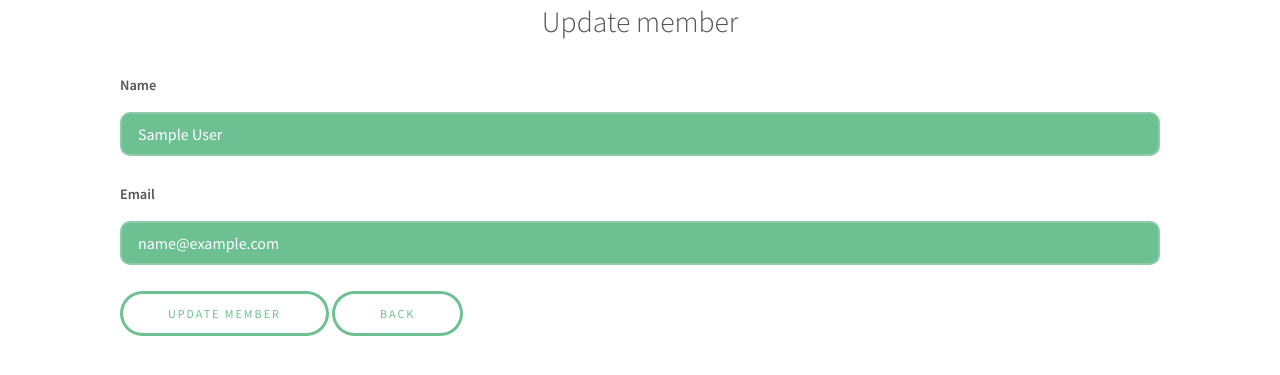
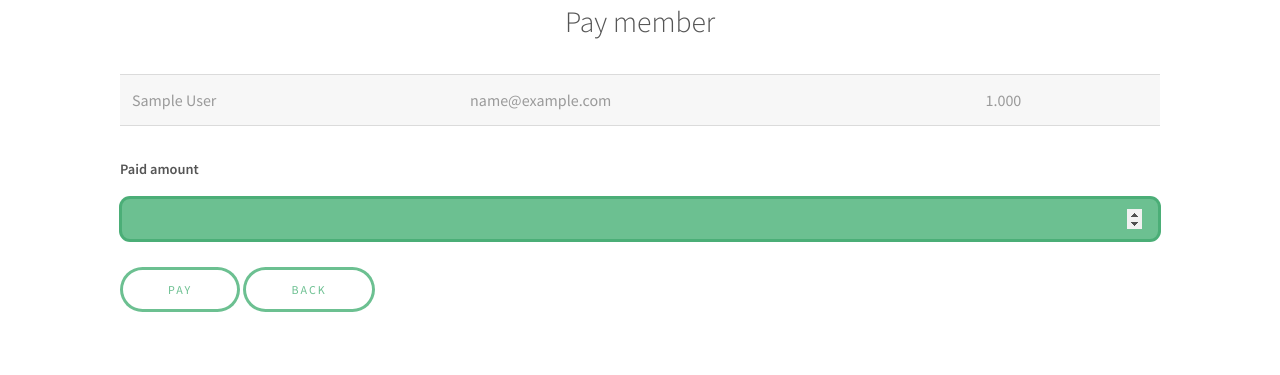
Before and after one commit to samubarb/konta-web, a Flask app: page /pay_member/1 in a window 1280 px wide. Shown: the top 375 px of the page. Run offline with Flask 2, Linux system fonts and the light colour scheme; tables that the repository leaves empty hold one stand-in row (values such as "Sample post").

Commit message:
Finalize v1.0

```diff
--- a/app.py
+++ b/app.py
@@ -59,6 +59,22 @@ def pay_member(id):
     else:
         return render_template('pay_member.html', member=member)
 
+@app.route('/pay_batch/', methods=['GET', 'POST'])
+def pay_batch():
+    members = Member.query.all()
+
+    if request.method == 'POST':
+        amount = float(request.form['amount'])
+        try:
+            for member in members:
+                member.pay(amount)
+            db.session.commit()
+            return redirect('/')
+        except:
+            return 'There was an issue updating debts.'
+    else:
+        return render_template('pay_batch.html', members=members)
+
 @app.route('/add_bill/', methods=['GET', 'POST'])
 def add_bill():
     if request.method == 'POST':
@@ -68,9 +84,9 @@ def add_bill():
         try:
             db.session.add(new_bill)
             members = Member.query.all()
-            debt_decrease_apiece = float(new_bill.amount) / len(members)
+            debt_increment_apiece = float(new_bill.amount) / len(members)
             for member in members:
-                member.charge_bill(debt_decrease_apiece)
+                member.charge_bill(debt_increment_apiece)
             db.session.commit()
             return redirect('/add_bill/')
         except:
--- a/templates/index.html
+++ b/templates/index.html
@@ -9,9 +9,11 @@
     <h2 style="text-align: center">Kontability</h2>
 
     <div class="row-fluid align-center">
+        <a href="/add_bill" class="button">Bills</a>
         <a href="/add_member" class="button">Members</a>
-        <a href="/add_bill" class="button">Bills</a>
-        <a href="/" class="button">Batch pay</a>
+        {% if members|length > 1 %}
+        <a href="/pay_batch" class="button">Batch pay</a>
+        {% endif %}
     </div>
     <br>
 
--- a/templates/pay_member.html
+++ b/templates/pay_member.html
@@ -1,24 +1,30 @@
 {% extends 'base.html' %}
 
 {% block head %}
-<title>Update member</title>
+<title>Pay member</title>
 {% endblock %}
 
 {% block body %}
-<div class="update_member">
-    <h2 style="text-align: center">Update member</h2>
+<div class="pay_member">
+    <h2 style="text-align: center">Pay member</h2>
 
-    <form action="/update_member/{{member.id}}" method="POST">
+    <form action="/pay_member/{{member.id}}" method="POST">
+
+        <table>
+        <tr>
+            <td>{{ member.name }}</td>
+            <td>{{ member.mail }}</td>
+            <td>{{ member.get_debt() }}</td>
+        </tr>
+        </table>
+
         <div class="col">
-            <label for="name">Name</label>
-            <input type="text" name="name" id="name" value="{{member.name}}">
-            <br>
-            <label for="mail">Email</label>
-            <input type="text" name="mail" id="mail" value="{{member.mail}}">
+            <label for="amount">Paid amount</label>
+            <input type="number" autofocus="autofocus" step="0.01" name="amount" id="amount">
             <br>
             <div class="row-fluid">
-                <input type="submit" value="Update Member">
-                <a href="/add_member/" class="button">Back</a>
+                <input type="submit" value="Pay">
+                <a href="/" class="button">Back</a>
             </div>
         </div>
     </form>
--- a/templates/update_member.html
+++ b/templates/update_member.html
@@ -14,7 +14,7 @@
             <input type="text" name="name" id="name" value="{{member.name}}">
             <br>
             <label for="mail">Email</label>
-            <input type="text" name="mail" id="mail" value="{{member.mail}}">
+            <input type="text" autofocus="autofocus" name="mail" id="mail" value="{{member.mail}}">
             <br>
             <div class="row-fluid">
                 <input type="submit" value="Update Member">
```
Also changed, not shown: templates/pay_batch.html (added, +47 -0 lines).
